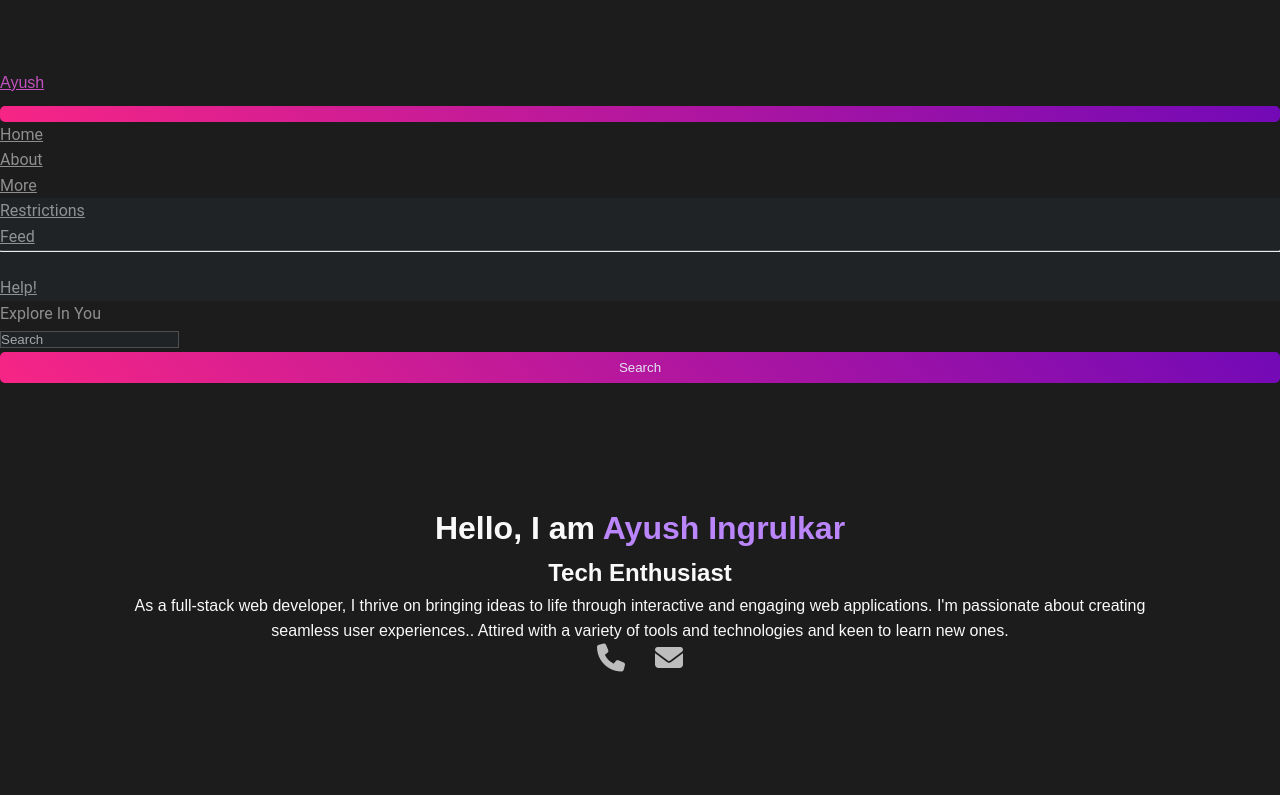
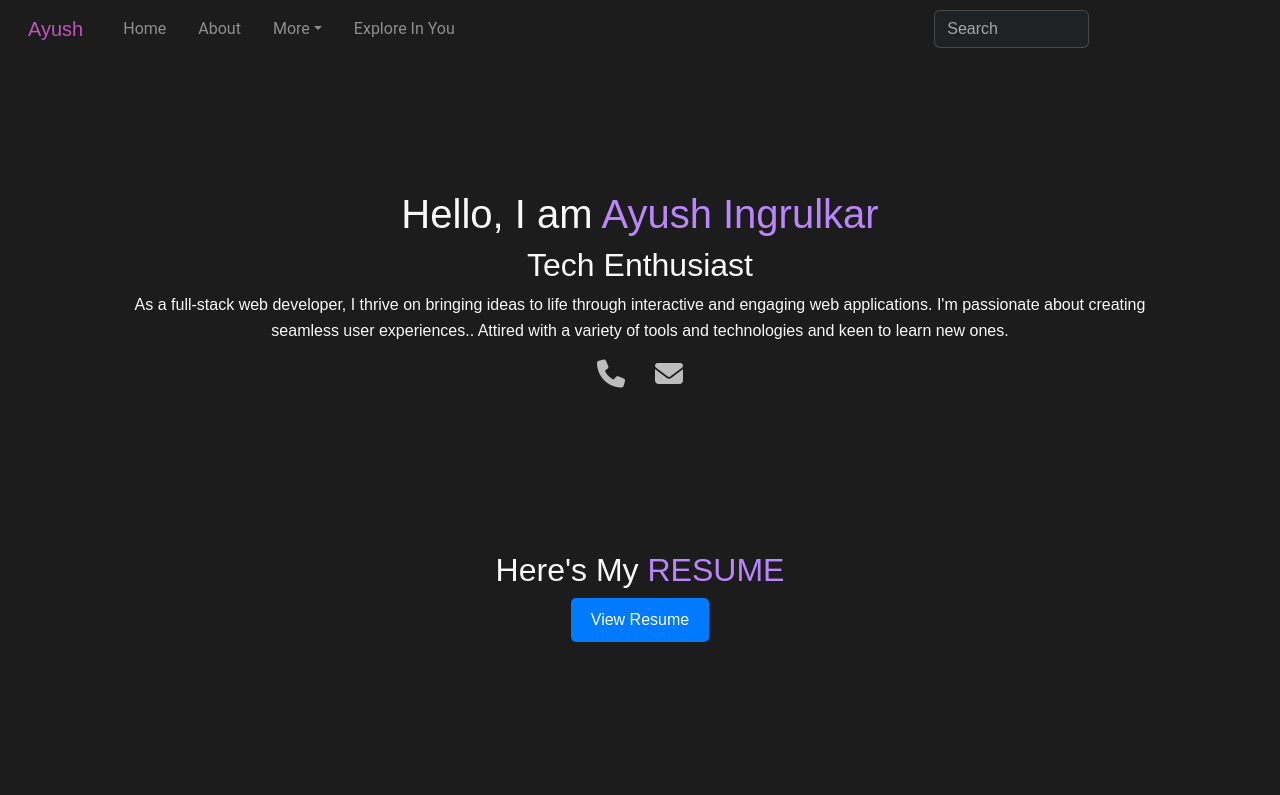
Before and after one commit to Ayush-Ingrulkar/Awesome_Project, a React (Create React App) app: page / in a window 1280 px wide. Shown: the top 795 px of the page. Built offline with nearby package versions, Linux system fonts and the light colour scheme.

Commit message:
Nutral commit

```diff
--- a/package.json
+++ b/package.json
@@ -10,6 +10,7 @@
     "@testing-library/user-event": "^13.5.0",
     "aos": "^2.3.4",
     "axios": "^1.7.9",
+    "bootstrap": "^5.3.3",
     "dotenv": "^16.4.5",
     "react": "^18.3.1",
     "react-dom": "^18.3.1",
--- a/public/index.html
+++ b/public/index.html
@@ -15,6 +15,17 @@
       user's mobile device or desktop. See https://developers.google.com/web/fundamentals/web-app-manifest/
     -->
     <link rel="manifest" href="%PUBLIC_URL%/manifest.json" />
+    <!-- Bootstrap CSS -->
+<link
+href="https://cdn.jsdelivr.net/npm/bootstrap@5.3.0/dist/css/bootstrap.min.css"
+rel="stylesheet"
+/>
+<!-- Bootstrap JavaScript -->
+<script
+src="https://cdn.jsdelivr.net/npm/bootstrap@5.3.0/dist/js/bootstrap.bundle.min.js"
+defer
+></script>
+
     <!--
       Notice the use of %PUBLIC_URL% in the tags above.
       It will be replaced with the URL of the `public` folder during the build.
--- a/src/Components/Navbar.css
+++ b/src/Components/Navbar.css
@@ -2,6 +2,33 @@ body {
     margin: 0;
     font-family: Arial, sans-serif;
     padding-top: 70px; /* Adjust this value to match the height of your navbar */
+}
+
+.navbar {
+    display: flex;
+    justify-content: space-between;
+    align-items: center;
+    position: fixed;
+    top: 0;
+    width: 100%;
+    z-index: 1000;
+    padding: 0.5rem 1rem;
+}
+
+.navbar-nav {
+    display: flex;
+    list-style: none;
+    margin: 0;
+    padding: 0;
+}
+
+.nav-item {
+    margin-left: 1rem;
+}
+
+.nav-link {
+    text-decoration: none;
+    padding: 0.5rem 1rem;
 }
 
 .transparent {
--- a/src/Components/Navbar.js
+++ b/src/Components/Navbar.js
@@ -6,7 +6,7 @@ export default function Navbar() {
     return (
         <nav className="navbar navbar-expand-lg">
             <div className="container-fluid">
-                <Link className="navbar-brand" to="#">
+                <Link className="navbar-brand" to="/">
                     Ayush
                 </Link>
                 <button
```
Also changed, not shown: 1 other file (tests, documents, lock files or other folders).
